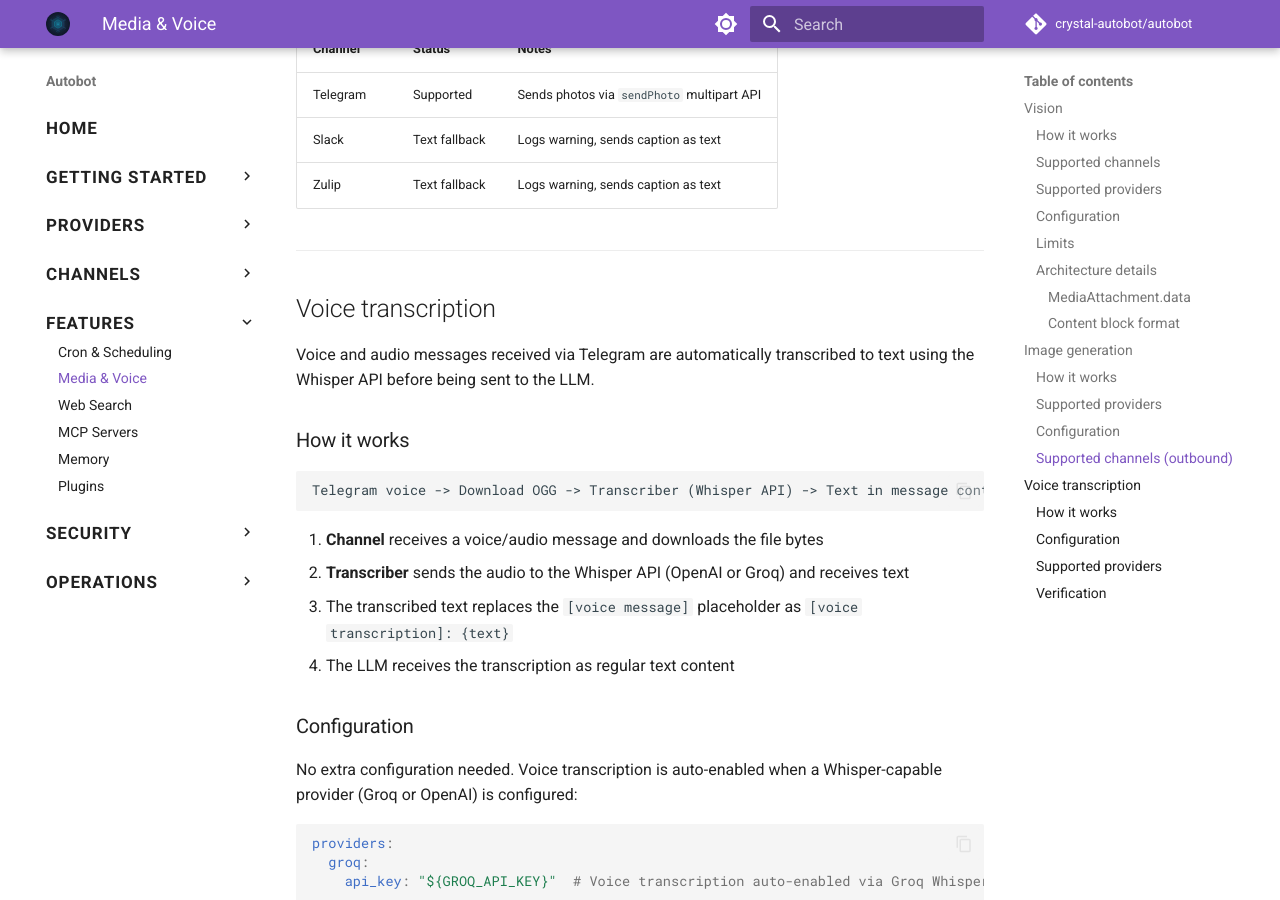
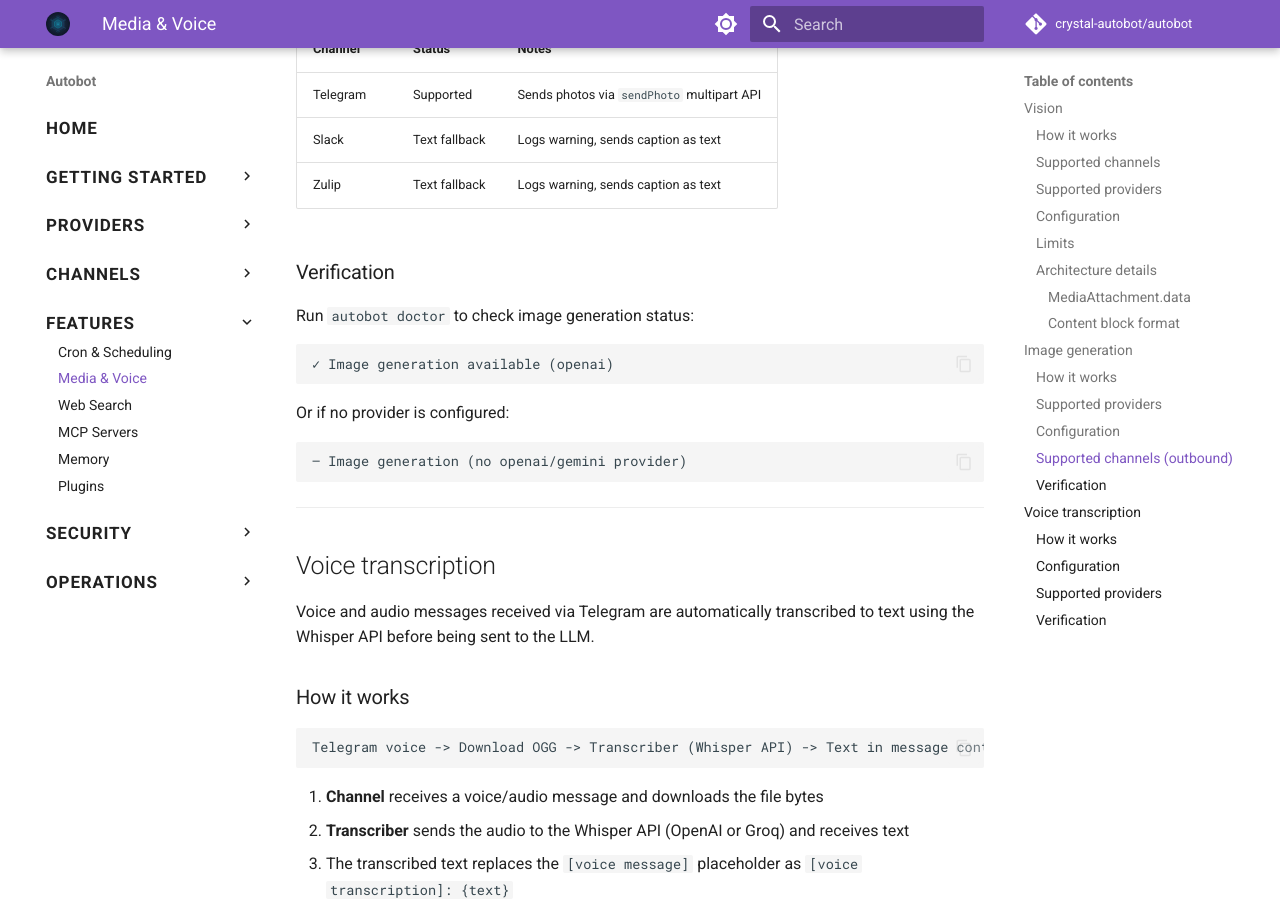
Before and after one commit to crystal-autobot/autobot, an MkDocs documentation site: the page built from docs/media.md, in a window 1280 px wide and 900 px high, scrolled down 3771 px. Built offline with MkDocs 1.6.1 and Material for MkDocs 9.7.7, drawn with Linux system fonts in a browser that asks for light colours; comment, search, counter and statistics services are not loaded.

Commit message:
Improve doctor

````diff
--- a/docs/media.md
+++ b/docs/media.md
@@ -140,6 +140,20 @@
 | Slack     | Text fallback | Logs warning, sends caption as text    |
 | Zulip     | Text fallback | Logs warning, sends caption as text    |
 
+### Verification
+
+Run `autobot doctor` to check image generation status:
+
+```
+✓ Image generation available (openai)
+```
+
+Or if no provider is configured:
+
+```
+— Image generation (no openai/gemini provider)
+```
+
 ---
 
 ## Voice transcription
````
Also changed, not shown: 2 other files.
